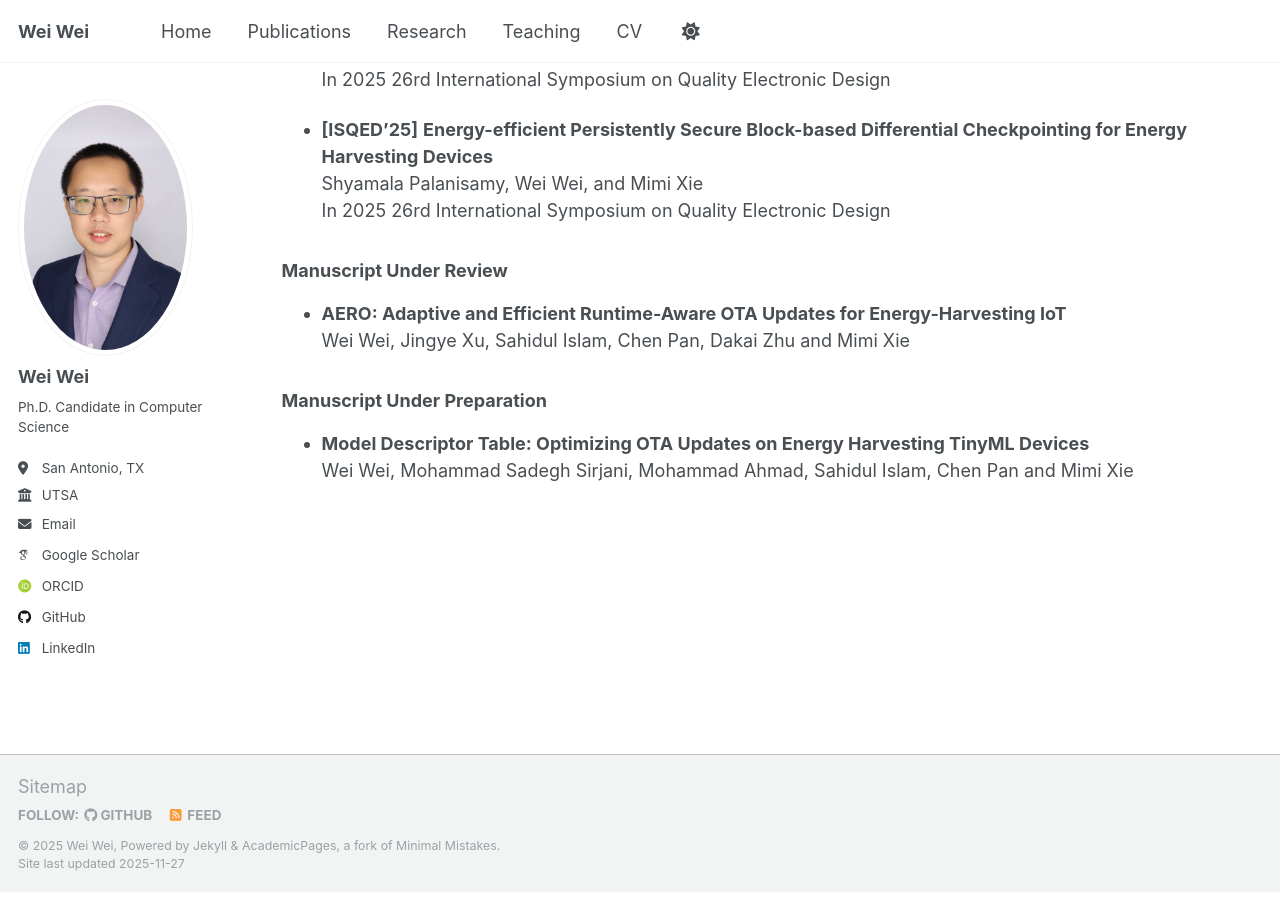
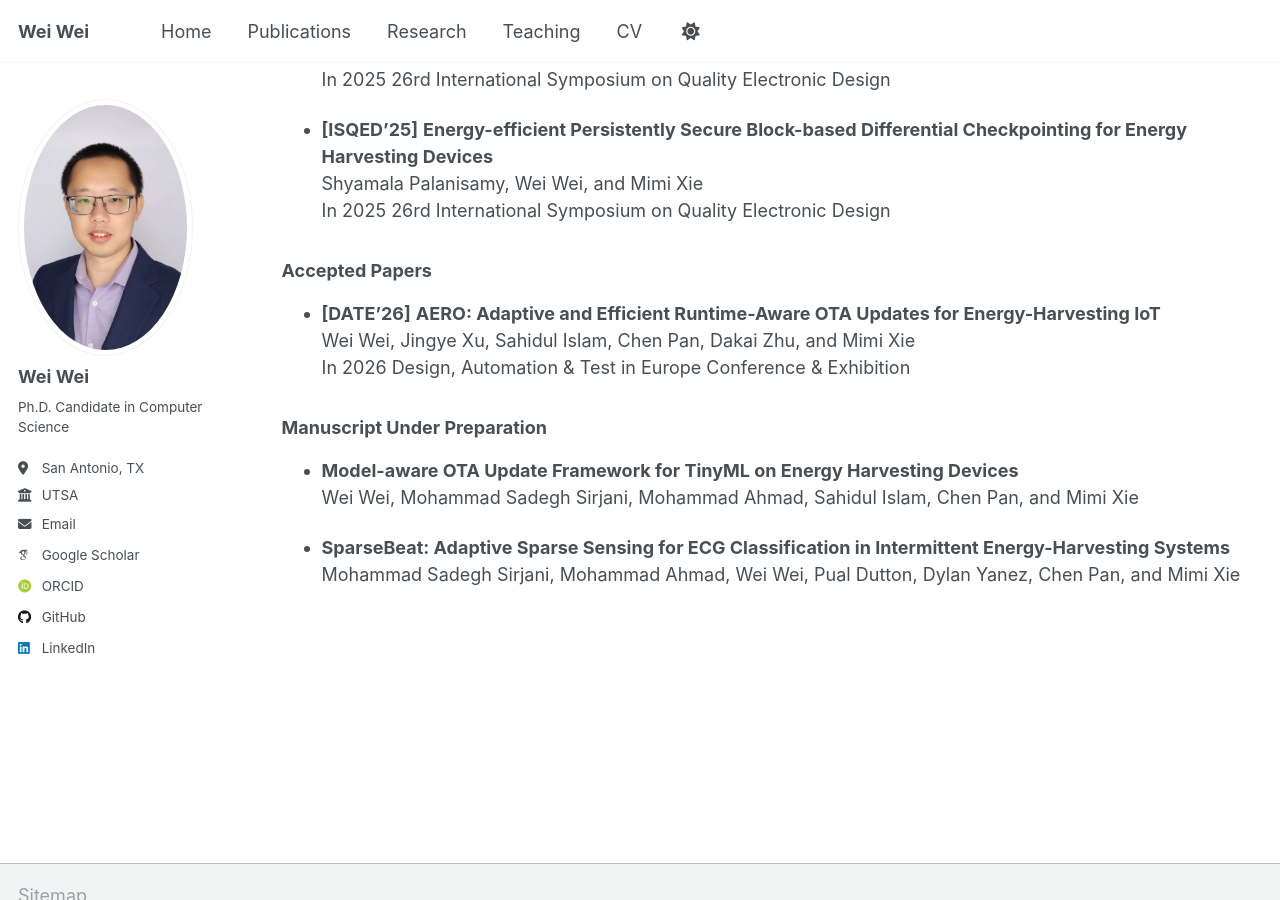
Before and after one commit to iamdoublewei/iamdoublewei.github.io, a Jekyll site: the page built from _publications/publications.md, in a window 1280 px wide and 900 px high, scrolled down 871 px. Built offline with Jekyll 4.4.1, drawn with Linux system fonts in a browser that asks for light colours; some web fonts are replaced.

Commit message:
add date'26 accepted paper

```diff
--- a/_publications/publications.md
+++ b/_publications/publications.md
@@ -39,12 +39,16 @@ In 2025 26rd International Symposium on Quality Electronic Design
 Shyamala Palanisamy, Wei Wei, and Mimi Xie
 In 2025 26rd International Symposium on Quality Electronic Design
 
-### **Manuscript Under Review**
+### **Accepted Papers**
 
-- **AERO: Adaptive and Efficient Runtime-Aware OTA Updates for Energy-Harvesting IoT**
-Wei Wei, Jingye Xu, Sahidul Islam, Chen Pan, Dakai Zhu and Mimi Xie
+- **\[DATE'26\]** **AERO: Adaptive and Efficient Runtime-Aware OTA Updates for Energy-Harvesting IoT**
+Wei Wei, Jingye Xu, Sahidul Islam, Chen Pan, Dakai Zhu, and Mimi Xie
+In 2026 Design, Automation & Test in Europe Conference & Exhibition
 
 ### **Manuscript Under Preparation**
 
-- **Model Descriptor Table: Optimizing OTA Updates on Energy Harvesting TinyML Devices**
-Wei Wei, Mohammad Sadegh Sirjani, Mohammad Ahmad, Sahidul Islam, Chen Pan and Mimi Xie
+- **Model-aware OTA Update Framework for TinyML on Energy Harvesting Devices**
+Wei Wei, Mohammad Sadegh Sirjani, Mohammad Ahmad, Sahidul Islam, Chen Pan, and Mimi Xie
+
+- **SparseBeat: Adaptive Sparse Sensing for ECG Classification in Intermittent Energy-Harvesting Systems**
+Mohammad Sadegh Sirjani, Mohammad Ahmad, Wei Wei, Pual Dutton, Dylan Yanez, Chen Pan, and Mimi Xie
```
Also changed, not shown: _pages/about.md (+2 -0 lines), _teaching/teaching.md (+3 -0 lines), 1 other file.
